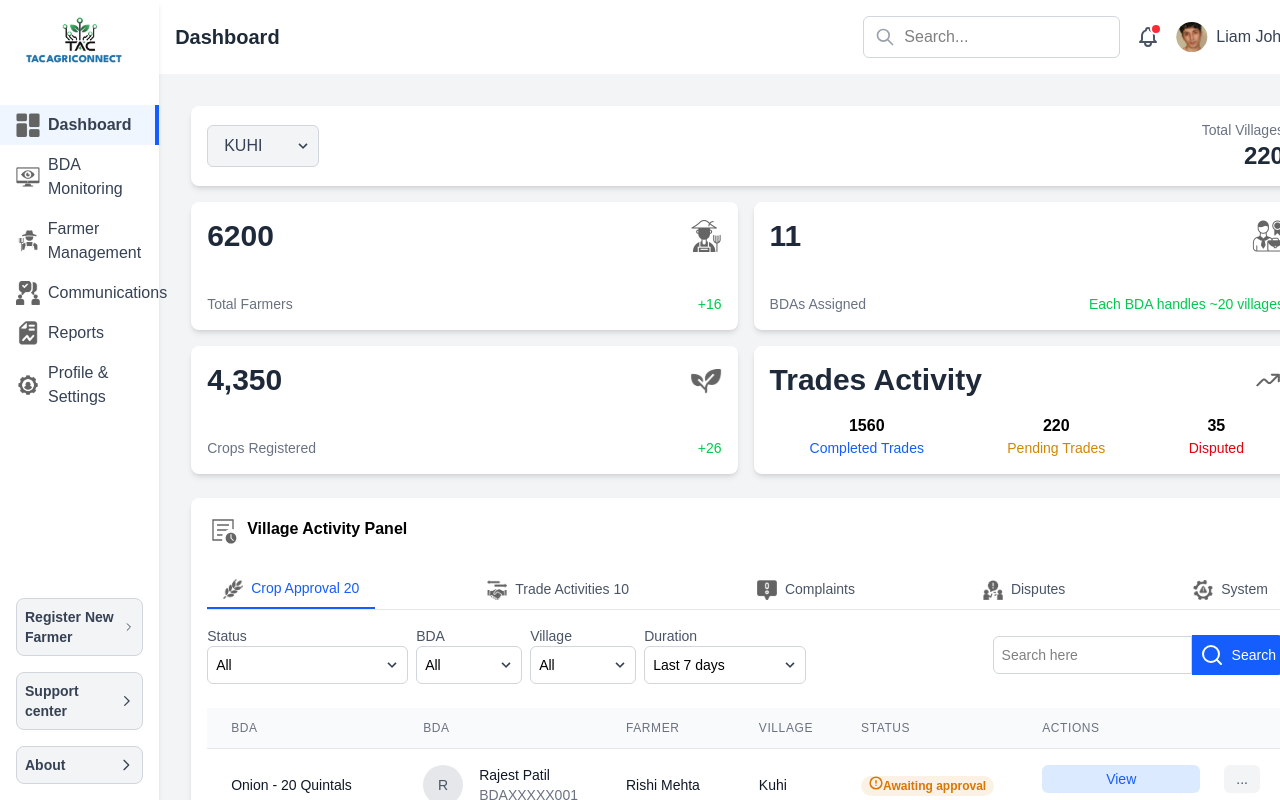
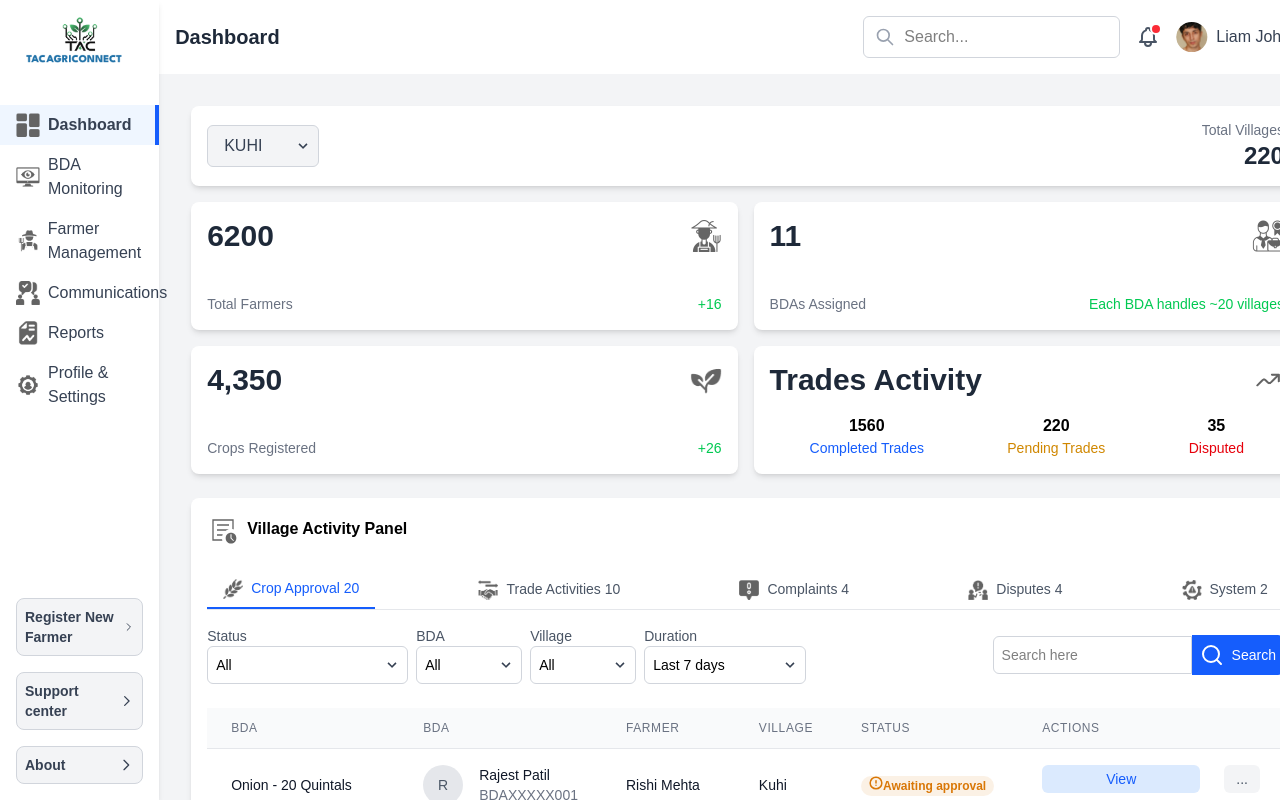
Before and after one commit to Technology-Agriculture-Creater/TAC-Admin-Panel, a Next.js app in the folder client/: page / in a window 1280 px wide. Built offline with nearby package versions, Linux system fonts and the light colour scheme.

Commit message:
feat(VillageActivityPanel): add complaints, disputes and system tables
- Import new types and components for additional activity tabs
- Add new tab counters and table rendering logic
- Extend the panel to display three new activity types

```diff
--- a/client/src/app/(Dashboard)/components/VillageActivityPanel.tsx
+++ b/client/src/app/(Dashboard)/components/VillageActivityPanel.tsx
@@ -1,7 +1,13 @@
 "use client";
 import React, { useState } from "react";
 import Image from "next/image";
-import { CropApproval, TradeActivity } from "../../../types";
+import {
+  CropApproval,
+  System,
+  Dispute,
+  Complaint,
+  TradeActivity,
+} from "../../../types";
 import { Search } from "lucide-react";
 import { ChevronsLeft, ChevronsRight } from "lucide-react";
 import TabComponent from "../../../components/TabComponent";
@@ -9,6 +15,9 @@ import cropApprovalData from "../../../data/CropApproval.json";
 import tradeData from "../../../data/TradeActivities.json";
 import CropApprovalTable from "./CropApprovalTable";
 import TradeActivitiesTable from "./TradeActivitiesTable";
+import ComplaintsTable from "./ComplaintsTable";
+import SystemTable from "./SystemTable";
+import DisputesTable from "./DisputesTable";
 
 const VillageActivityPanel = () => {
   const [selectedStatus, setSelectedStatus] = useState("All");
@@ -212,6 +221,9 @@ const VillageActivityPanel = () => {
         onTabChange={setActiveTab}
         cropApprovalCount={cropApprovalData.length}
         tradeActivitiesCount={tradeData.length}
+        complaintsCount={4} // Placeholder
+        disputesCount={4} // Placeholder
+        systemCount={2} // Placeholder
       />
       {/* Filters Section */}
       <div className="flex items-center justify-between mt-4 space-x-4">
@@ -325,6 +337,15 @@ const VillageActivityPanel = () => {
             getStatusInfo={getStatusInfo}
           />
         )}
+        {activeTab === "Complaints" && (
+          <ComplaintsTable data={currentItems as Complaint[]} />
+        )}
+        {activeTab === "Disputes" && (
+          <DisputesTable data={currentItems as Dispute[]} />
+        )}
+        {activeTab === "System" && (
+          <SystemTable data={currentItems as System[]} />
+        )}
       </div>
       {/* Pagination */}
       <div className="flex justify-center items-center mt-4">
```
